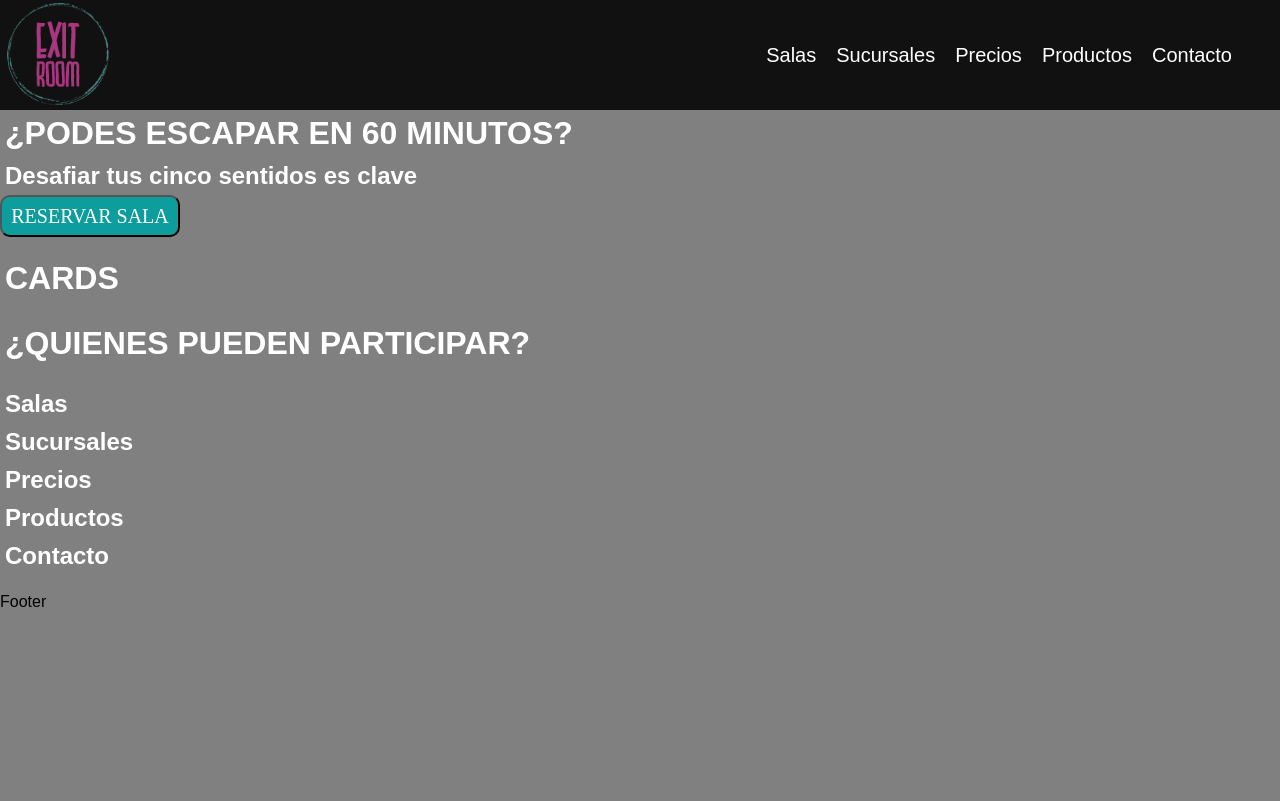
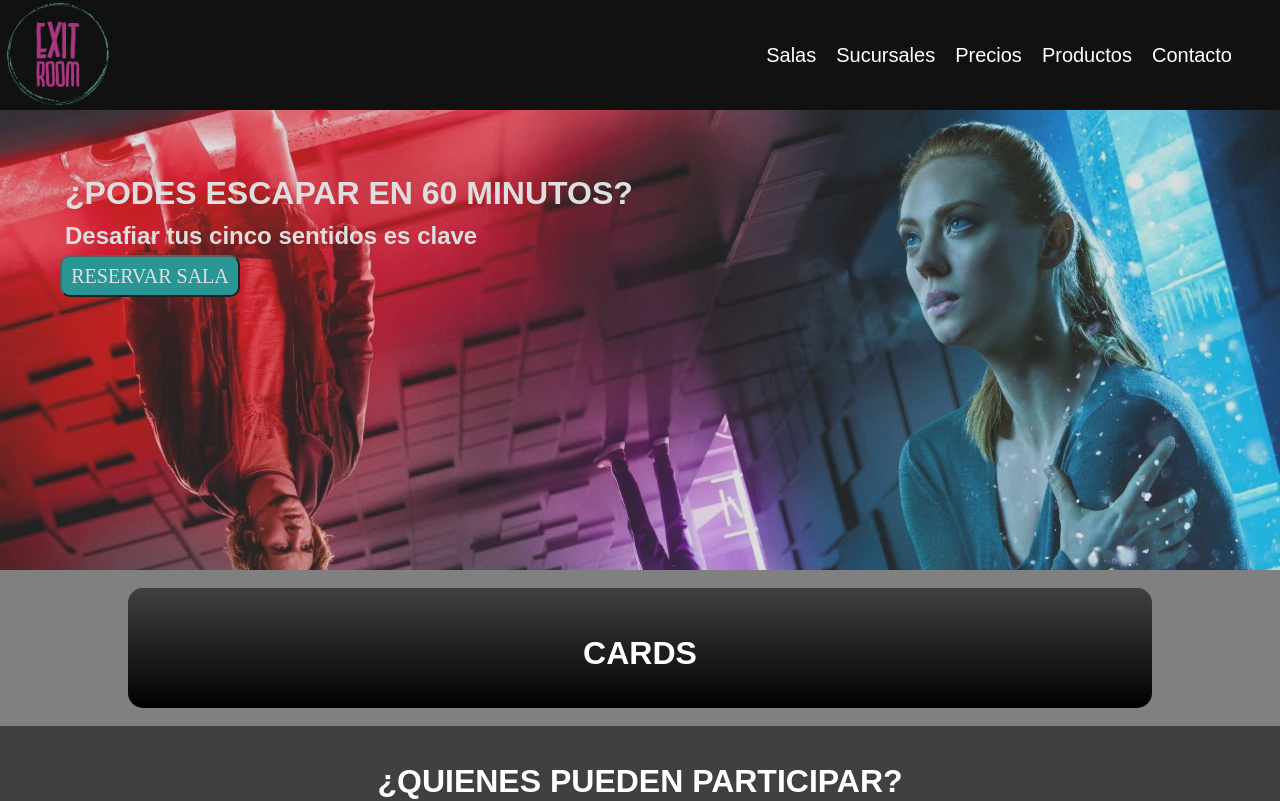
Before and after one commit to cjbustos/react-0222g7-exit-room, a React (Create React App) app: page / in a window 1280 px wide. Shown: the top 801 px of the page. Built offline with nearby package versions, Linux system fonts and the light colour scheme; a web font is replaced by a local one.

Commit message:
Fix master branch with new component Button and Navbar

```diff
--- a/src/styles/App.css
+++ b/src/styles/App.css
@@ -8,8 +8,54 @@ body {
     background-color: grey;
 }
 
+main {
+    height: 460px;
+    width: 100%;
+    background-image: url(../img/main-background.jpeg);
+    background-size: cover;
+    opacity: 0.75;
+}
+
 h1, h2 {
     color: #FFFFFF;
     font-family: "Rationale", sans-serif;
     padding: 5px;
 }
+
+.container {
+    height: auto;
+    width: 50%;
+    float: left;
+    padding-top: 60px;
+    padding-left: 60px;
+}
+
+.container-steps {
+    color: #FFFFFF;
+    width: 80%;
+    height: 120px;
+    margin-left: auto;
+    margin-right: auto;
+    background: linear-gradient(180deg, #404040 0%, #000000 100%);
+    border-radius: 15px;
+    text-align: center;
+    line-height: 120px;
+}
+
+.container-who-play {
+    height: 240px;
+    width: 100%;
+    background-color: #404040;
+    text-align: center;
+    line-height: 100px;
+}
+
+footer {
+    color: lightgrey;
+    height: 80px;
+    width: 100%;
+    background-color: #111111;
+    text-align: center;
+    font-size: 24px;
+    line-height: 80px;
+}
```
